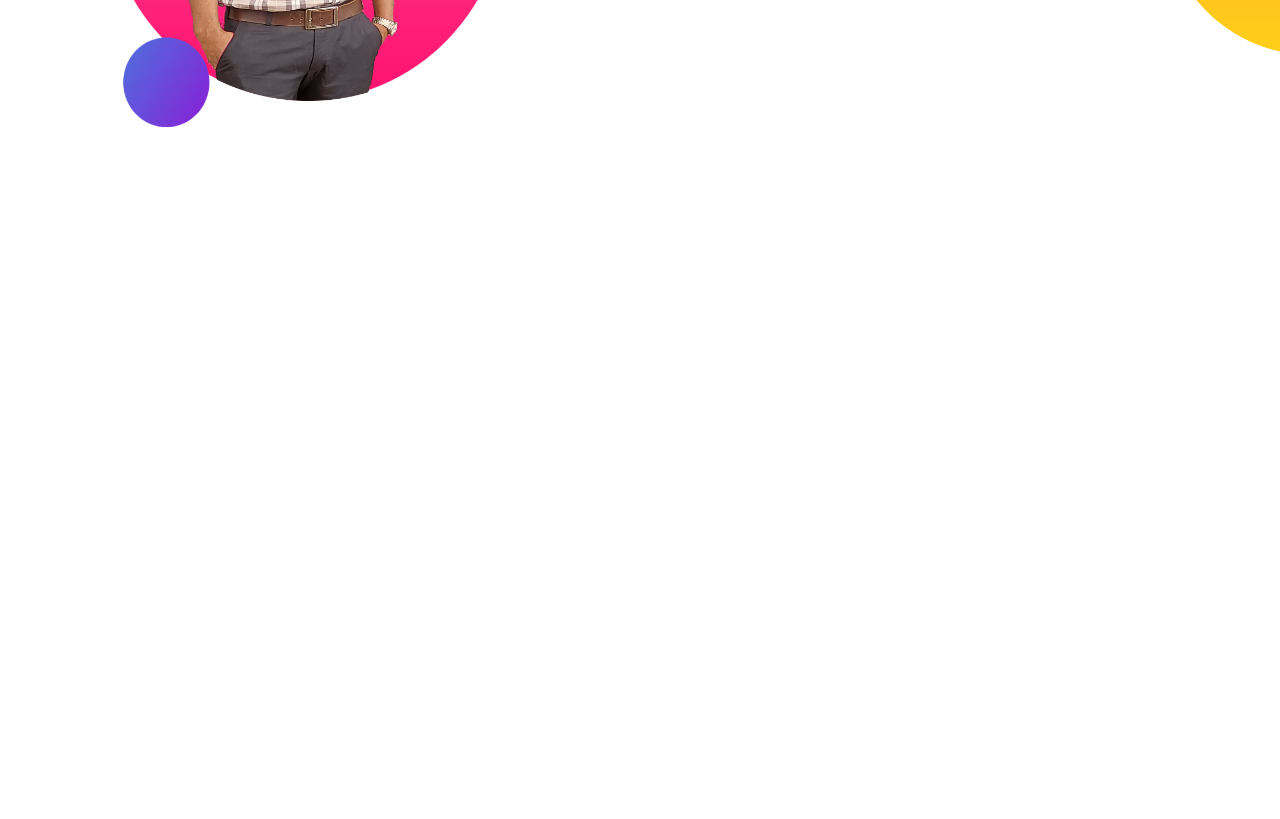
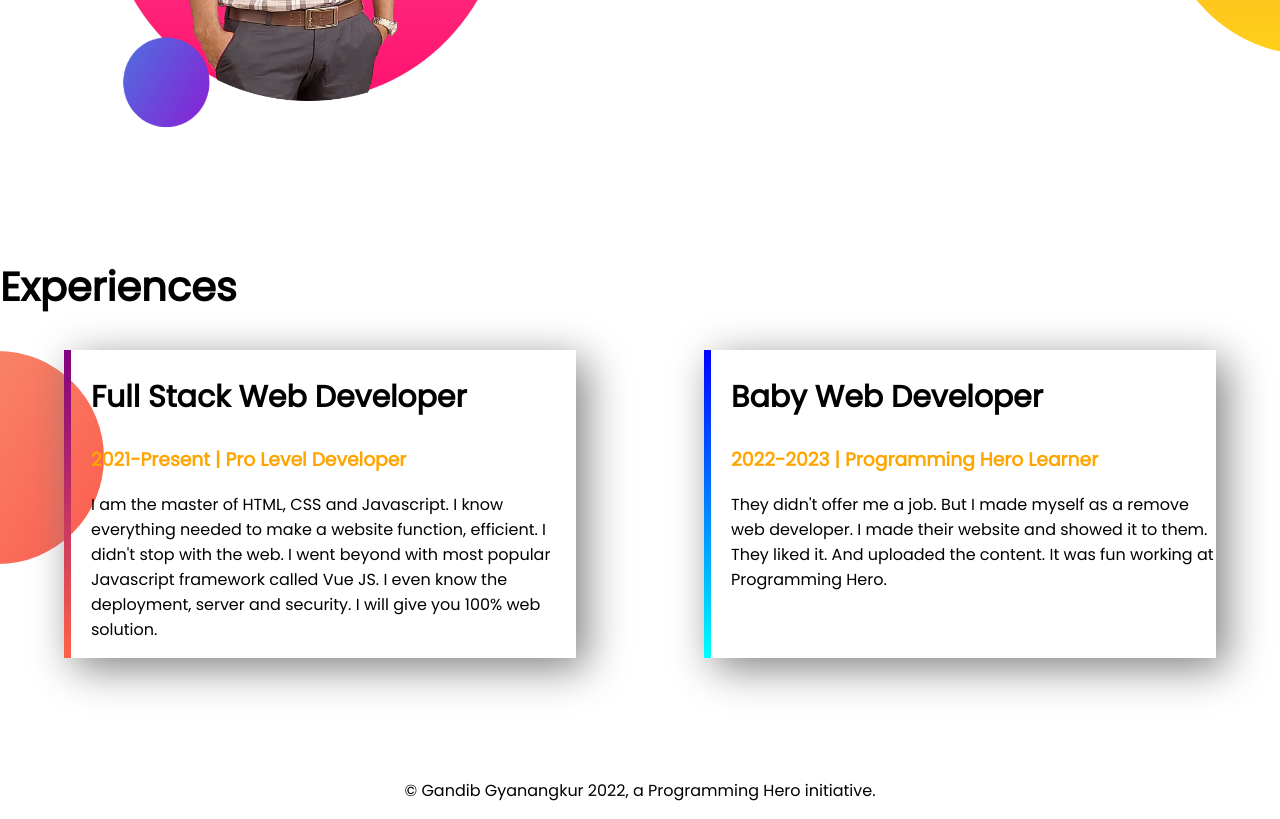
Before and after one commit to gandib/developer-portfolio, a plain HTML site: page index.html in a window 1280 px wide. Shown: the part 909-1728 px from the top of the page. Before the commit the page ends 1166 px from the top, so only its background shows below. Drawn offline with Linux system fonts and the light colour scheme.

Commit message:
footer added

```diff
--- a/index.html
+++ b/index.html
@@ -13,7 +13,7 @@
 </head>
 
 <body>
-    <section class="top-banner">
+    <section class="top-banner flexible-container">
         <div class="half-width">
             <h1>Welcome To</h1>
             <h1><span class="orange-color">Gandib Gyanangkur</span> World!</h1>
@@ -27,7 +27,7 @@
         </div>
     </section>
 
-    <section class="dream-big">
+    <section class="dream-big flexible-container">
         <div class="half-width">
             <img src="images/gandib2.png" alt="Gandib">
         </div>
@@ -40,7 +40,34 @@
                 RESUME</a>
         </div>
     </section>
+    <section class="experience-area">
+        <h1>Experiences</h1>
+        <div class="flexible-container">
+            <div id="full-stack-developer" class="experience-item">
+                <h2>Full Stack Web Developer</h2>
+                <h3 class="orange-color">2021-Present | Pro Level Developer</h3>
+                <p>I am the master of HTML, CSS and Javascript. I know everything needed to make a website function,
+                    efficient.
+                    I
+                    didn't stop with the web. I went beyond with most popular Javascript framework called Vue JS. I even
+                    know
+                    the
+                    deployment, server and security. I will give you 100% web solution.</p>
+            </div>
 
+            <div id="web-dev-experience" class="experience-item">
+                <h2>Baby Web Developer</h2>
+                <h3 class="orange-color">2022-2023 | Programming Hero Learner</h3>
+                <p>They didn't offer me a job. But I made myself as a remove web developer. I made their website and
+                    showed it
+                    to
+                    them. They liked it. And uploaded the content. It was fun working at Programming Hero.</p>
+            </div>
+        </div>
+    </section>
+    <footer>
+        <p>© Gandib Gyanangkur 2022, a Programming Hero initiative.</p>
+    </footer>
 </body>
 
 </html>
--- a/style.css
+++ b/style.css
@@ -5,10 +5,13 @@
 h1{
     font-size: 40px;
 }
+h2{
+    font-size: 30px;
+}
 .orange-color{
     color: orange;
 }
-section{
+.flexible-container{
     display: flex;
     margin-bottom: 120px;
 }
@@ -36,3 +39,28 @@
     background-repeat: no-repeat;
     background-position: right;
 }
+.experience-area{
+    background-image: url(images/exp-bg.png);
+    background-repeat: no-repeat;
+    background-position: left;
+}
+.experience-item{
+    width: 40%;
+    margin-left: 5%;
+    margin-right: 5%;
+    padding-left: 20px;
+    box-shadow: 10px 10px 40px gray;
+}
+#full-stack-developer{
+    border-left: 7px solid;
+    border-image: linear-gradient(purple, tomato);
+    border-image-slice: 1;
+}
+#web-dev-experience{
+    border-left: 7px solid;
+    border-image: linear-gradient(blue, cyan);
+    border-image-slice: 1;
+}
+footer p{
+    text-align: center;
+}
```
